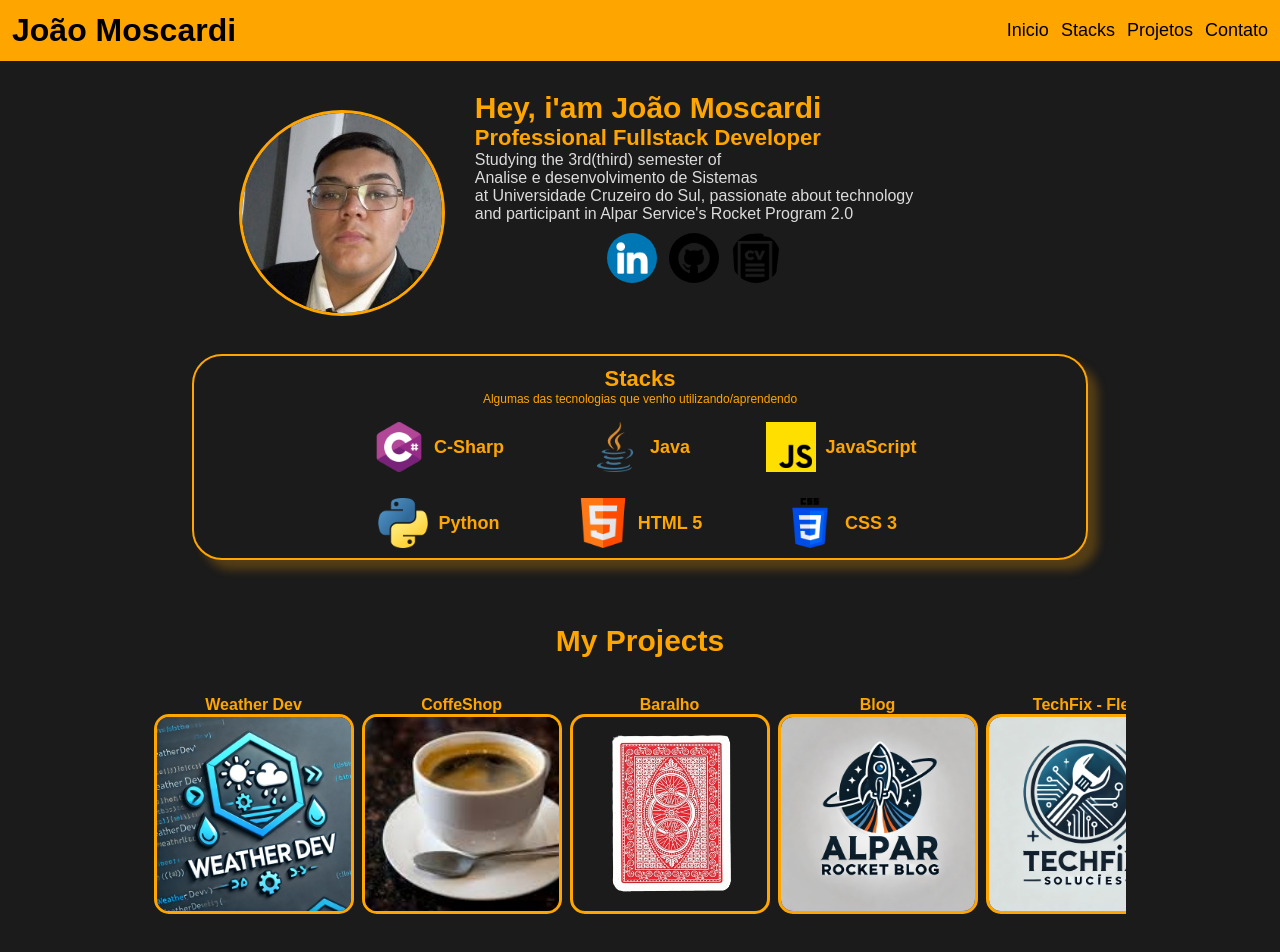
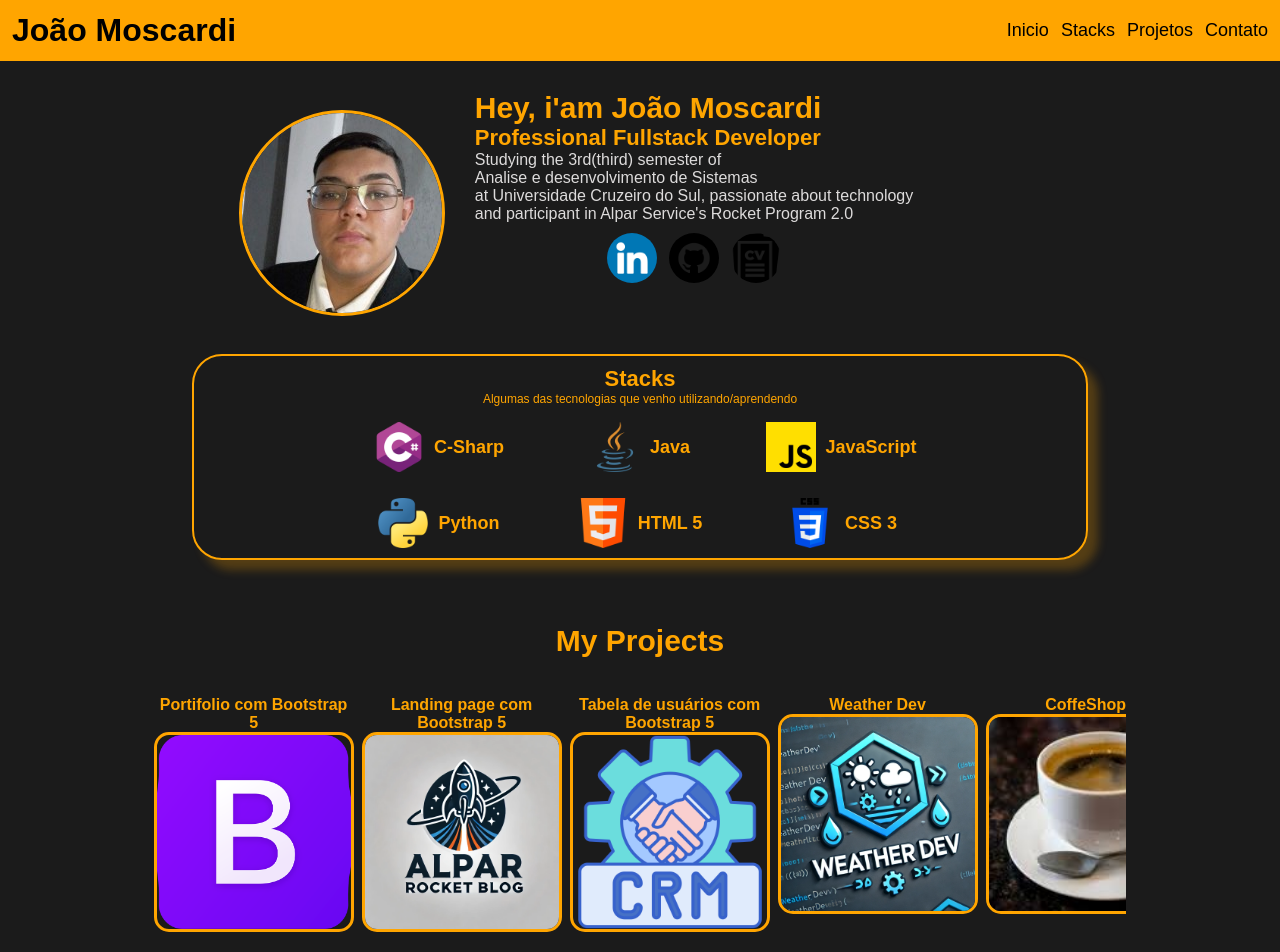
Before and after one commit to J0ax771zz/portifolioAlparAcademy, a plain HTML site: page index.html in a window 1280 px wide. Shown: the top 952 px of the page. Drawn offline with Linux system fonts and the light colour scheme.

Commit message:
alterções: linkando os projetos bootstrap no portifolio principal

```diff
--- a/index.html
+++ b/index.html
@@ -78,6 +78,18 @@
     <h2 class="myprojects">My Projects</h2>
 
     <section class="projects" id="projects">
+        <a href="./portifolio-bootstrap/index.html" aria-describedby="link portifolio adicional feito com bootstrap 5">
+            <h3>Portifolio com Bootstrap 5</h3>
+            <img class="projeto" src="./portifolio/assets/img/Bootstrap_logo.svg.png" alt="">
+        </a>
+        <a href="./landing-page-bootstrap/index.html" aria-describedby="link projeto de landing page feito com bootstrap 5">
+            <h3>Landing page com Bootstrap 5</h3>
+            <img class="projeto" src="./portifolio/assets/img/image.png" alt="">
+        </a>
+        <a href="./tabela-usuarios-bootstrap/index.html" aria-describedby="link projeto de tabela de usuario feito com bootstrap 5">
+            <h3>Tabela de usuários com Bootstrap 5</h3>
+            <img class="projeto" src="./portifolio/assets/img/10754153.png" alt="">
+        </a>
         <a href="./previsao-tempo/index.html" aria-describedby="link projeto de previsão do tempo utilizando API's">
             <h3>Weather Dev</h3>
             <img class="projeto" src="./portifolio/assets/img/previsao.webp" alt="">
@@ -114,6 +126,7 @@
             <h3>Table Site</h3>
             <img class="projeto" src="./portifolio/assets/img/techfix.webp" alt="">
         </a>
+
     </section>
 
     <section id="contact" class="formulario">
```
Also changed, not shown: portifolio/assets/img/10754153.png (added), portifolio/assets/img/Bootstrap_logo.svg.png (added).
